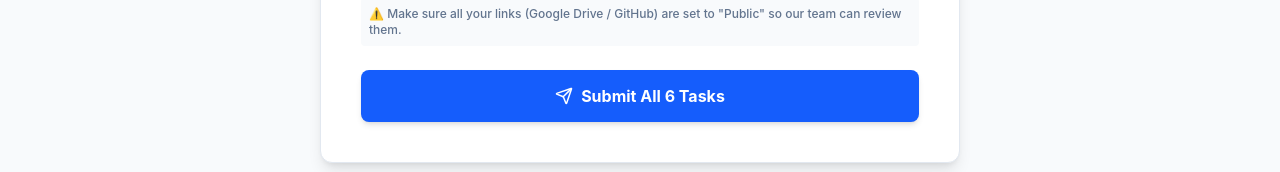
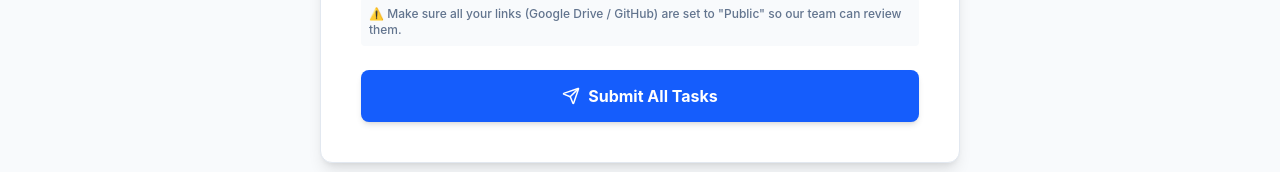
Before and after one commit to sahilofficialgit/velystra-technology, a React (Vite) app: page /submit in a window 1280 px wide. Shown: the part 1138-1310 px from the top of the page. Built offline with nearby package versions, Linux system fonts and the light colour scheme.

Commit message:
minor changes in submit btn

```diff
--- a/src/pages/Submit.jsx
+++ b/src/pages/Submit.jsx
@@ -206,7 +206,7 @@ const Submit = () => {
               )}
 
               <button type="submit" disabled={isSubmitting} className="w-full py-3.5 mt-2 bg-blue-600 hover:bg-blue-700 text-white font-bold rounded-lg transition-all flex items-center justify-center gap-2 shadow-md">
-                {isSubmitting ? 'Submitting...' : <><Send size={18} /> Submit All 6 Tasks</>}
+                {isSubmitting ? 'Submitting...' : <><Send size={18} /> Submit All Tasks</>}
               </button>
             </form>
           ) : (
```
